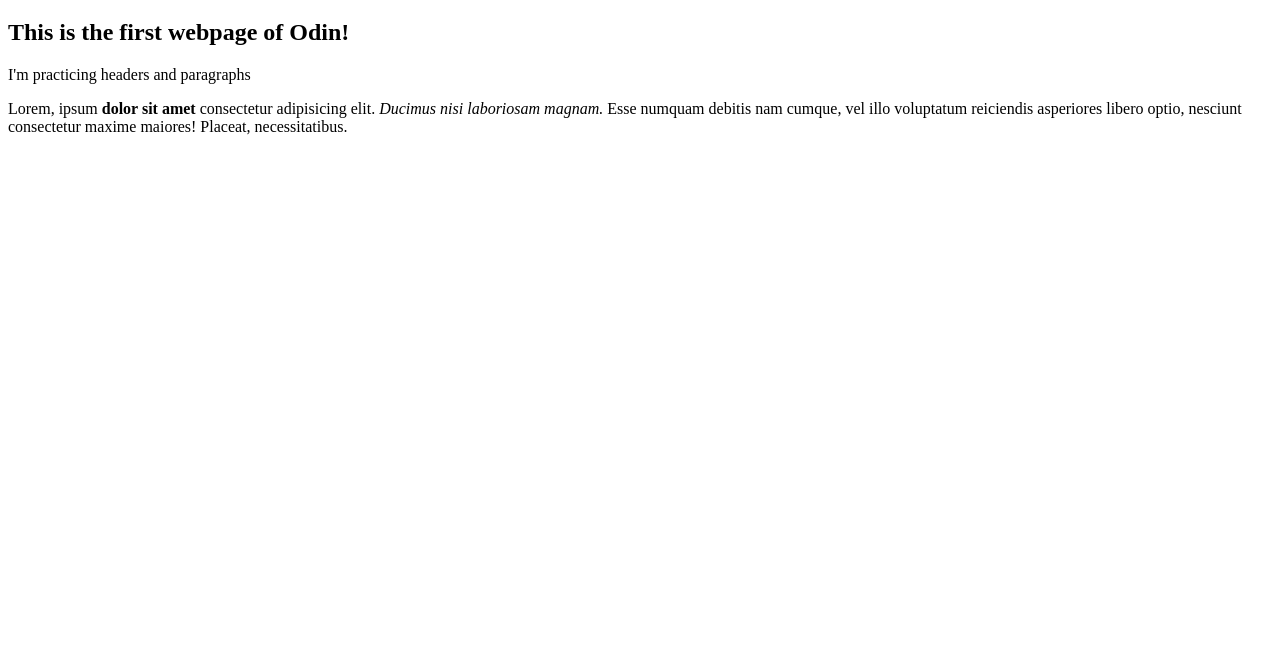
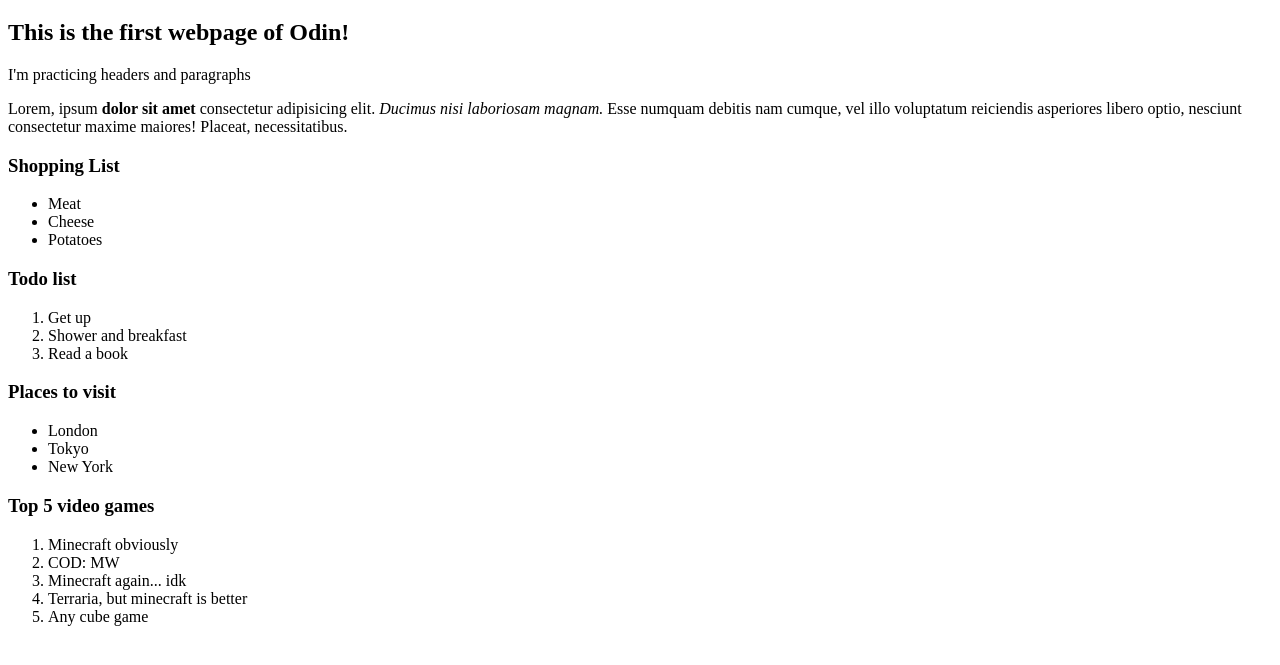
Before and after one commit to Nikoresu/html_testing, a plain HTML site: page index.html in a window 1280 px wide. Shown: the part 61-726 px from the top of the page. Drawn offline with Linux system fonts and the light colour scheme.

Commit message:
"Added lists"

```diff
--- a/index.html
+++ b/index.html
@@ -11,5 +11,40 @@
         <h2>This is the first webpage of Odin!</h2>
         <p>I'm practicing headers and paragraphs</p>
         <p>Lorem, ipsum <strong>dolor sit amet</strong>  consectetur adipisicing elit. <em>Ducimus nisi laboriosam magnam.</em> Esse numquam debitis nam cumque, vel illo voluptatum reiciendis asperiores libero optio, nesciunt consectetur maxime maiores! Placeat, necessitatibus.</p>
+
+        <h3>Shopping List</h3>
+
+        <ul>
+            <li>Meat</li>
+            <li>Cheese</li>
+            <li>Potatoes</li>
+        </ul>
+
+        <h3>Todo list</h3>
+
+        <ol>
+            <li>Get up</li>
+            <li>Shower and breakfast</li>
+            <li>Read a book</li>
+        </ol>
+
+        <h3>Places to visit</h3>
+
+        <ul>
+            <li>London</li>
+            <li>Tokyo</li>
+            <li>New York</li>
+        </ul>
+
+        <h3>Top 5 video games</h3>
+
+        <ol>
+            <li>Minecraft obviously</li>
+            <li>COD: MW</li>
+            <li>Minecraft again... idk</li>
+            <li>Terraria, but minecraft is better</li>
+            <li>Any cube game</li>
+        </ol>
+
     </body>
 </html>
```
